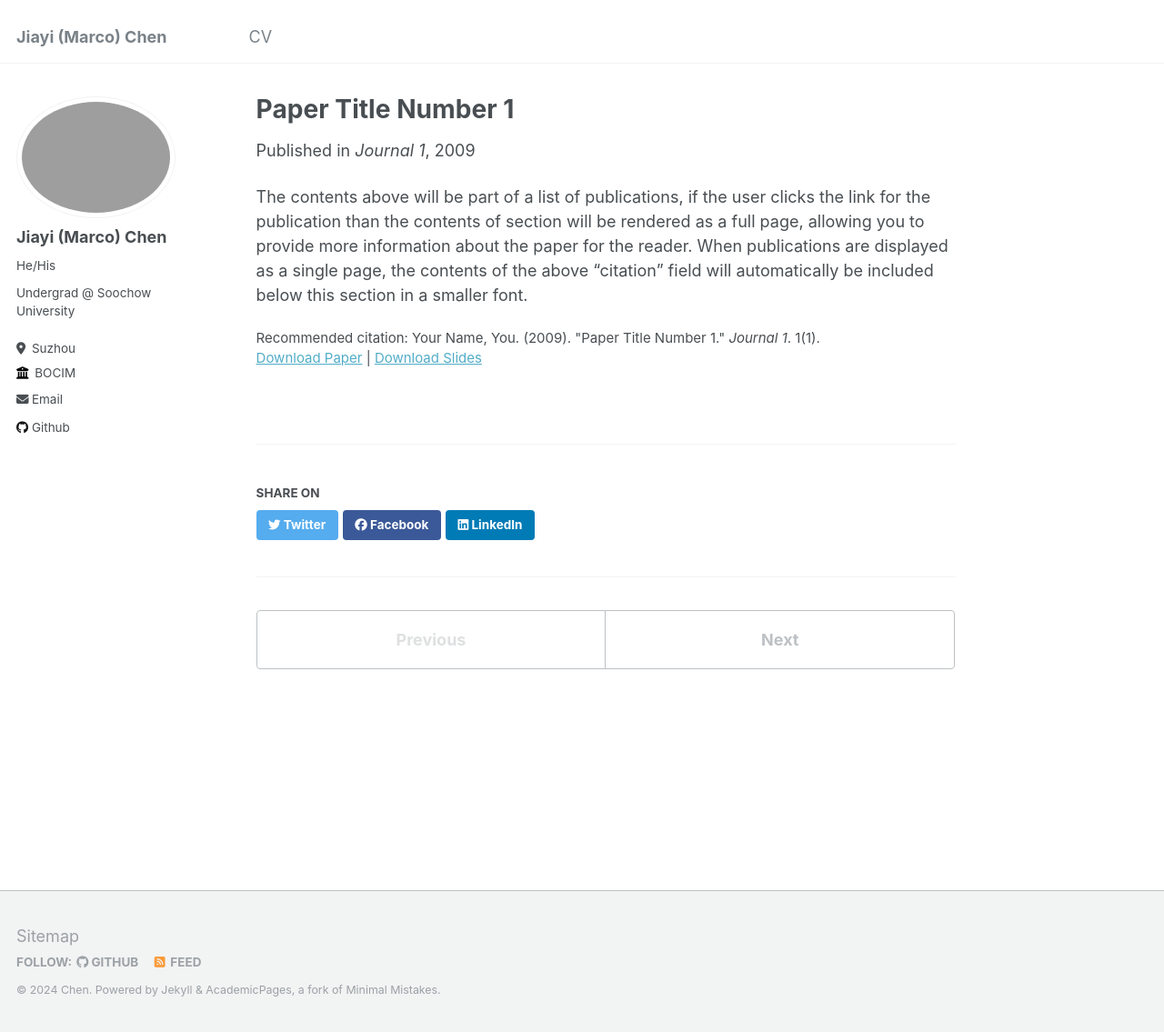
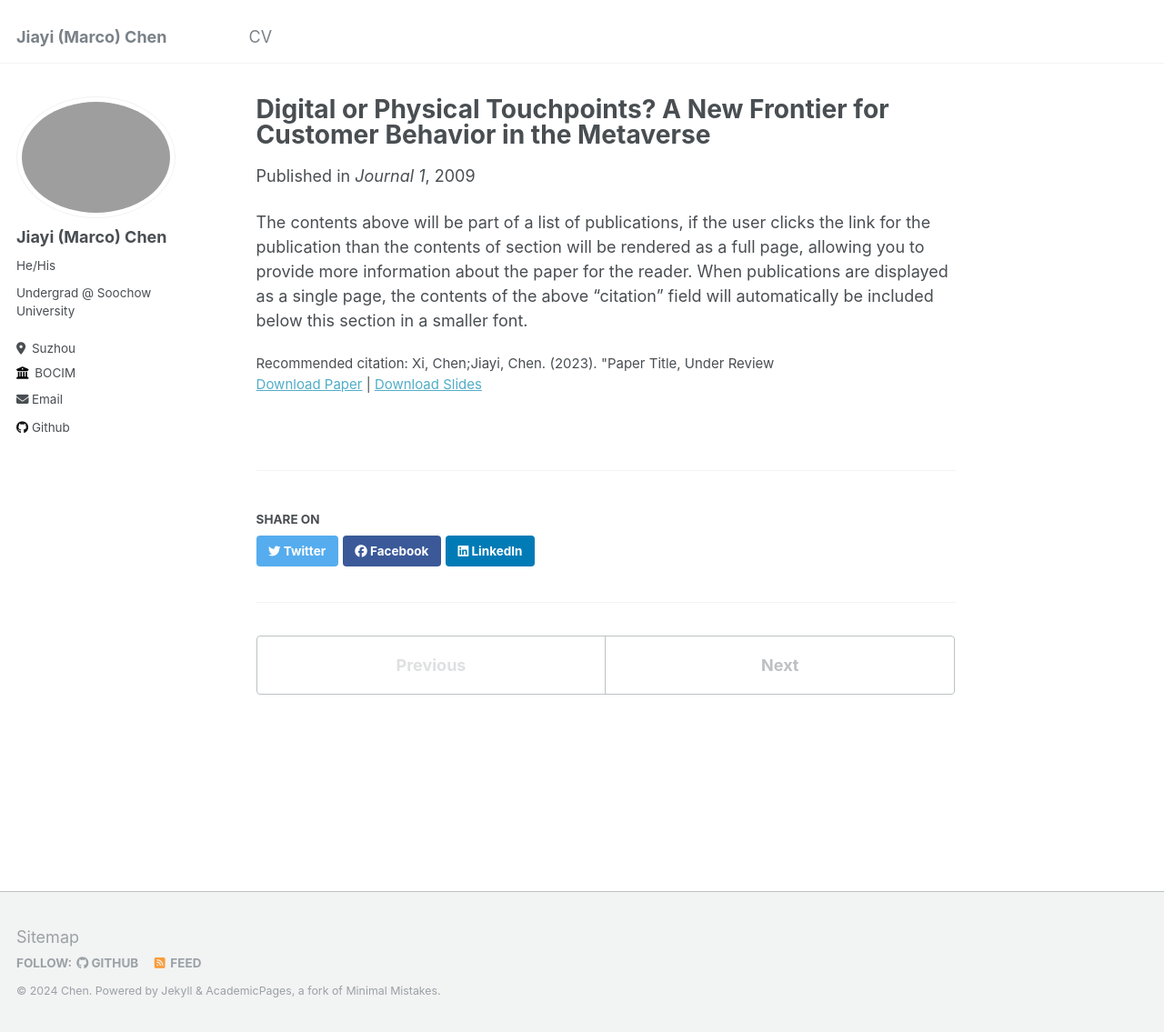
Before and after one commit to marcochen0720/marcochen0720.github.io, a Jekyll site: the page built from _publications/2009-10-01-paper-title-number-1.md, in a window 1280 px wide and 1135 px high. Shown: the whole window at 91% size. Built offline with Jekyll 4.4.1, drawn with Linux system fonts in a browser that asks for light colours.

Commit message:
Update 2009-10-01-paper-title-number-1.md

```diff
--- a/_publications/2009-10-01-paper-title-number-1.md
+++ b/_publications/2009-10-01-paper-title-number-1.md
@@ -1,5 +1,6 @@
 ---
-title: "Paper Title Number 1"
+title: "Digital or Physical Touchpoints? A New Frontier for Customer Behavior in the
+Metaverse"
 collection: publications
 permalink: /publication/2009-10-01-paper-title-number-1
 excerpt: 'This paper is about the number 1. The number 2 is left for future work.'
@@ -7,7 +8,7 @@ date: 2009-10-01
 venue: 'Journal 1'
 slidesurl: 'http://academicpages.github.io/files/slides1.pdf'
 paperurl: 'http://academicpages.github.io/files/paper1.pdf'
-citation: 'Your Name, You. (2009). &quot;Paper Title Number 1.&quot; <i>Journal 1</i>. 1(1).'
+citation: 'Xi, Chen;Jiayi, Chen. (2023). &quot;Paper Title, Under Review'
 ---
 
 The contents above will be part of a list of publications, if the user clicks the link for the publication than the contents of section will be rendered as a full page, allowing you to provide more information about the paper for the reader. When publications are displayed as a single page, the contents of the above "citation" field will automatically be included below this section in a smaller font.
```
